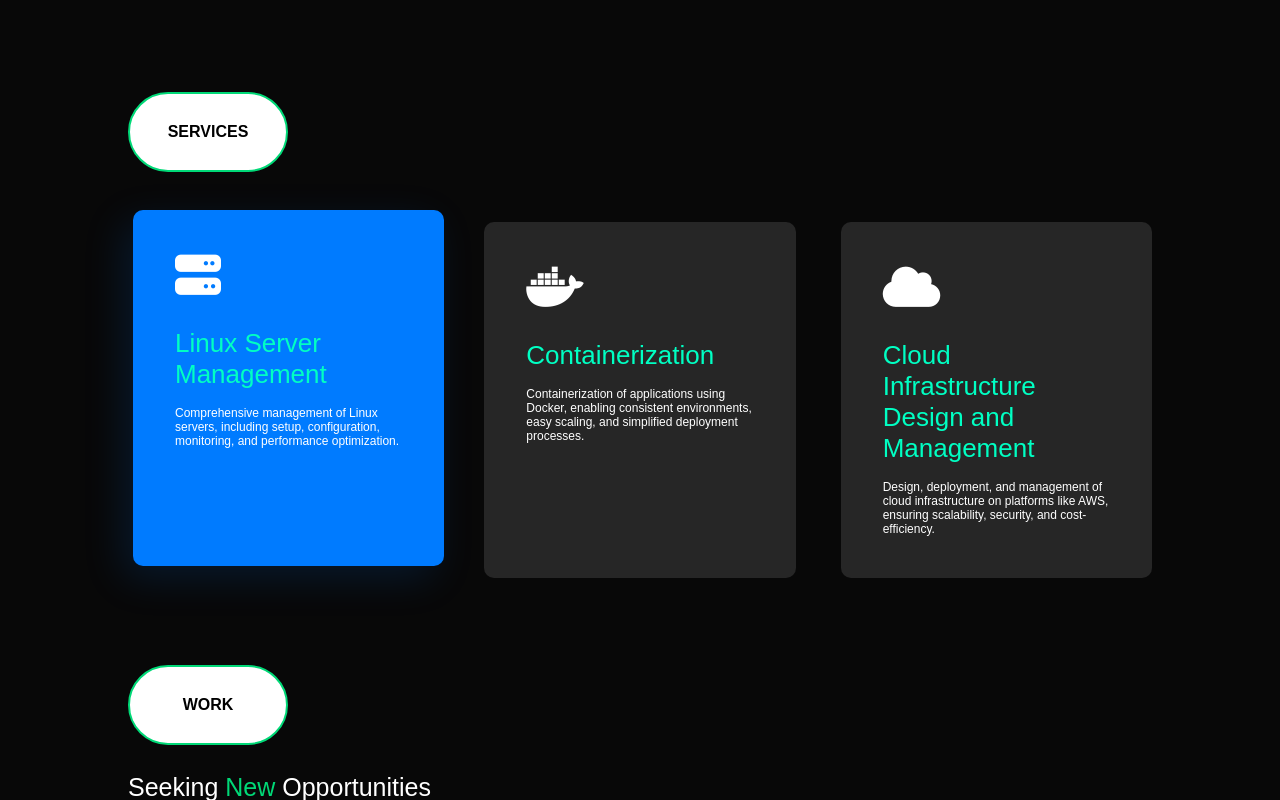
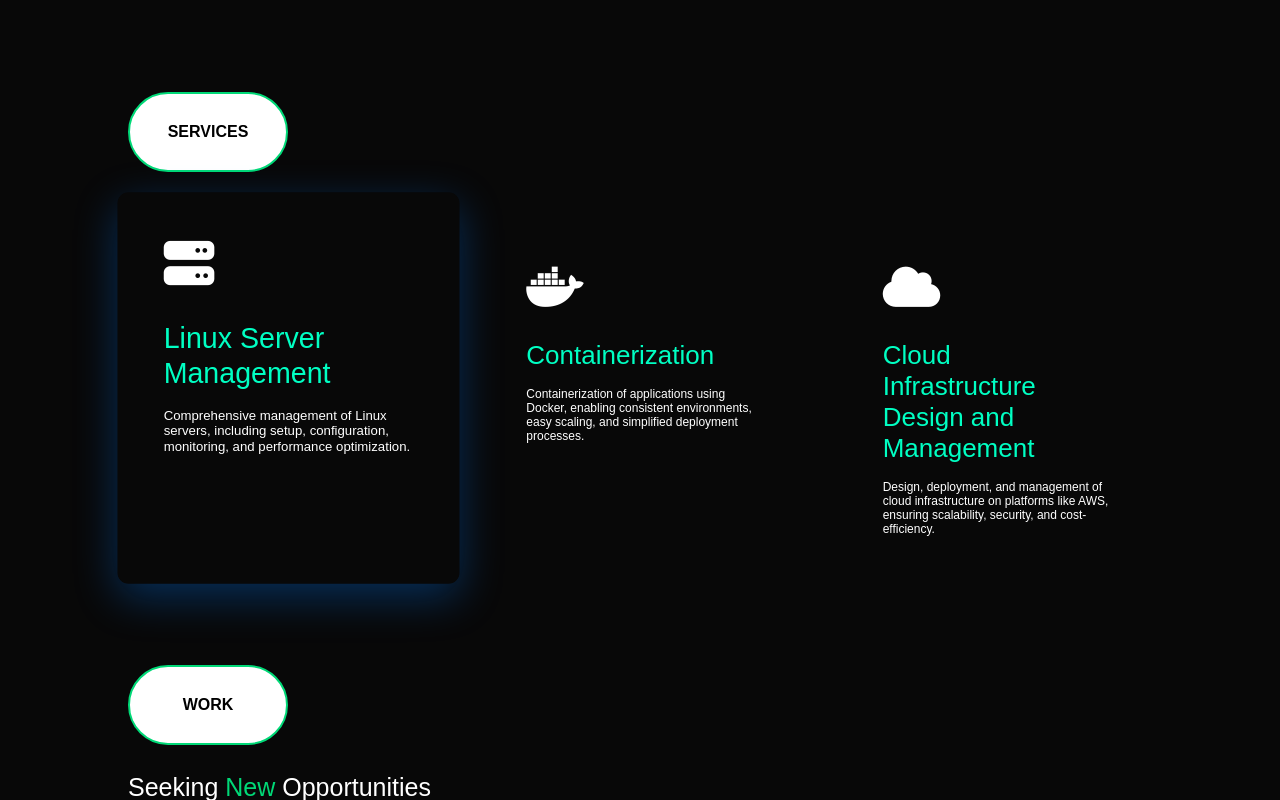
Before and after one commit to saeedullahumar/portfolio-in-beta, a website: page index.html in a window 1280 px wide. In both pictures the pointer is over the element 283 px from the left and 2009 px from the top of the page. Shown: the part 1609-2409 px from the top of the page. Drawn offline with nearby package versions, Linux system fonts and the light colour scheme.

Commit message:
modified hover effect of services section

```diff
--- a/styles.css
+++ b/styles.css
@@ -288,7 +288,7 @@ nav ul li a:hover {
     color: #ababab;
 }
 
-#about .sub-title{
+#about .sub-title {
     margin-top: -10px;
     margin-bottom: -15px;
 }
@@ -397,7 +397,7 @@ nav ul li a:hover {
     /* font-weight: 600; */
 }
 
-.jobtitle{
+.jobtitle {
     color: #e4e5e7;
 }
 
@@ -430,12 +430,13 @@ nav ul li a:hover {
 }
 
 .services-list div {
-    background: #262626;
+    /* background: #262626; */
     padding: 42px;
     font-size: 12px;
     font-weight: 300;
     border-radius: 10px;
     transition: background 0.5s, transform 0.5s;
+    transition: all 0.4s cubic-bezier(0.4, 0, 0.2, 1);
 }
 
 .services-list div i {
@@ -462,9 +463,11 @@ nav ul li a:hover {
 .services-list div:hover {
     /* background: #007BFF ; */
     background: #007BFF;
+    background: transparent;
     /* transform: translateY(-10px); */
-    transform: translate3d(5px, -12px, 0);
-    box-shadow: -10px 12px 40px rgba(0, 123, 255, 0.144); /* Neon green glow */
+    transform: translate3d(5px, -12px, 0) scale3d(1.1, 1.1, 1);
+    box-shadow: 0px 12px 40px rgba(0, 123, 255, 0.329) ;
+    /* Neon green glow */
 
 }
 
@@ -576,6 +579,7 @@ nav ul li a:hover {
     margin-top: 35px;
     margin-bottom: -20px;
 }
+
 .contact-left {
     flex-basis: 35%;
 }
@@ -708,8 +712,9 @@ nav .fas {
     }
 
     .magneto {
-        display: none;
+      display: none;
     }
+
 
 
     /* -------------------------------------------------------end changes---------------------- */
@@ -798,7 +803,8 @@ nav .fas {
         background: #007BFF;
         /* transform: translateY(-10px); */
         transform: translate3d(4px, -10px, 0);
-        box-shadow: -10px 12px 40px rgba(0, 123, 255, 0.144); /* Neon green glow */
+        box-shadow: -10px 12px 40px rgba(0, 123, 255, 0.144);
+        /* Neon green glow */
 
     }
 
```
